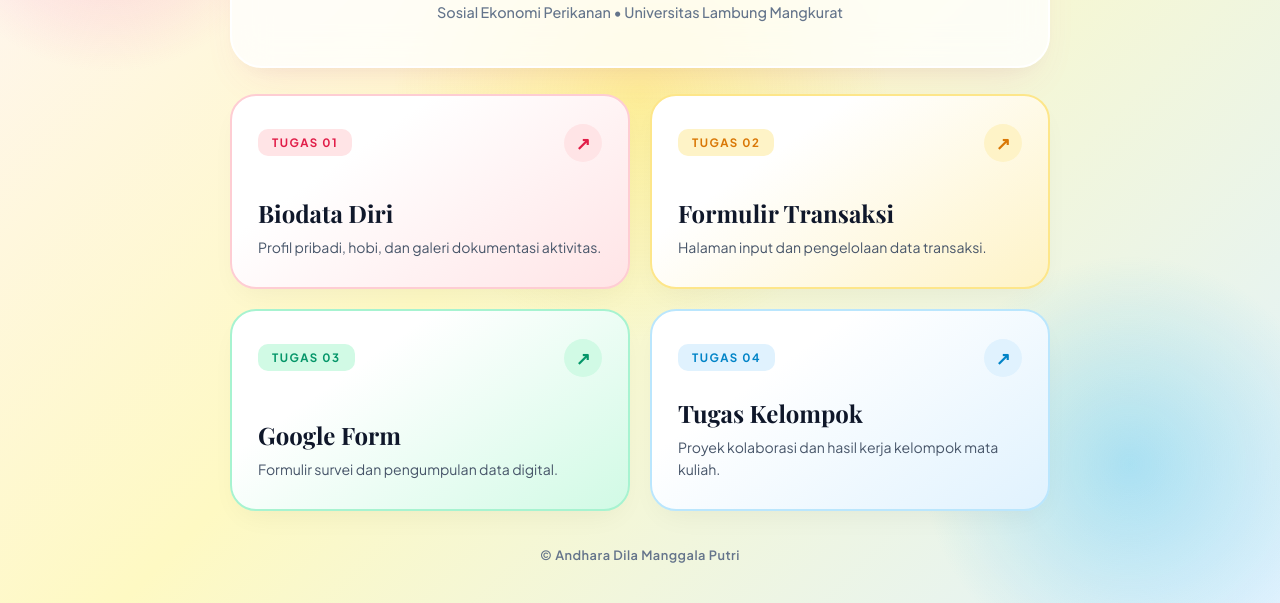
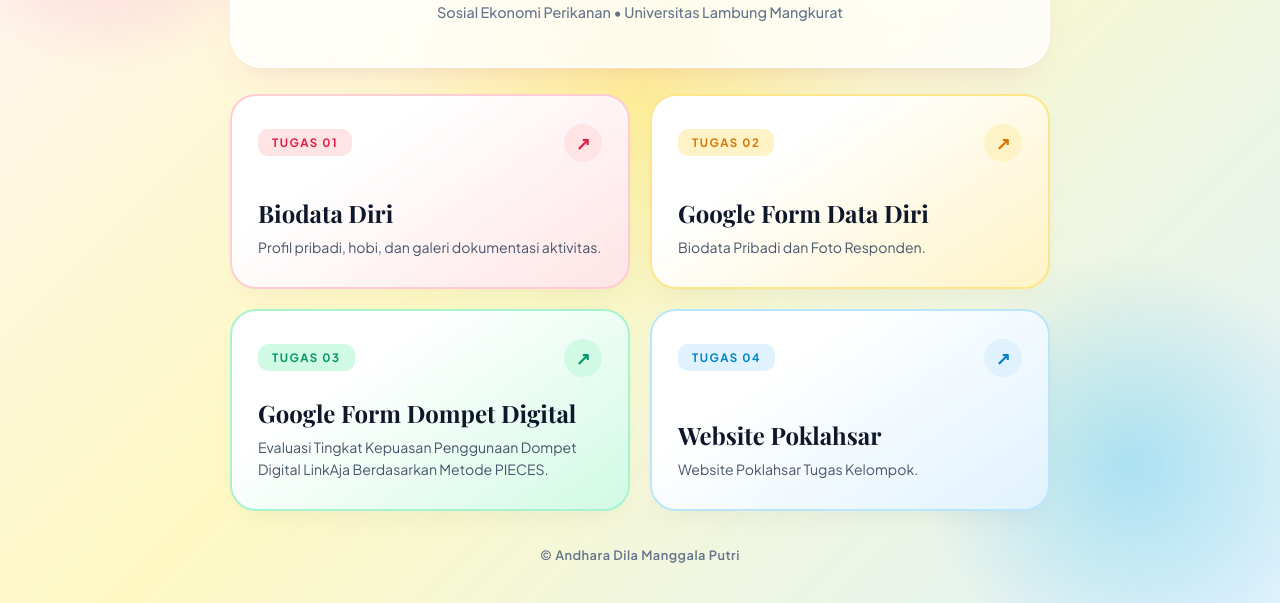
Before and after one commit to andharadila28-web/all-web-sisfor, a plain HTML site: page index.html in a window 1280 px wide. Shown: the part 226-829 px from the top of the page. Drawn offline with nearby package versions, Linux system fonts and the light colour scheme; a web font is replaced by a local one.

Commit message:
Update index.html

```diff
--- a/index.html
+++ b/index.html
@@ -345,8 +345,8 @@
                     <div class="arrow-btn">↗</div>
                 </div>
                 <div class="card-body">
-                    <h2>Formulir Transaksi</h2>
-                    <p>Halaman input dan pengelolaan data transaksi.</p>
+                    <h2>Google Form Data Diri</h2>
+                    <p>Biodata Pribadi dan Foto Responden.</p>
                 </div>
             </a>
 
@@ -357,8 +357,8 @@
                     <div class="arrow-btn">↗</div>
                 </div>
                 <div class="card-body">
-                    <h2>Google Form</h2>
-                    <p>Formulir survei dan pengumpulan data digital.</p>
+                    <h2>Google Form Dompet Digital</h2>
+                    <p>Evaluasi Tingkat Kepuasan Penggunaan Dompet Digital LinkAja Berdasarkan Metode PIECES.</p>
                 </div>
             </a>
 
@@ -369,8 +369,8 @@
                     <div class="arrow-btn">↗</div>
                 </div>
                 <div class="card-body">
-                    <h2>Tugas Kelompok</h2>
-                    <p>Proyek kolaborasi dan hasil kerja kelompok mata kuliah.</p>
+                    <h2>Website Poklahsar</h2>
+                    <p>Website Poklahsar Tugas Kelompok.</p>
                 </div>
             </a>
 
```
